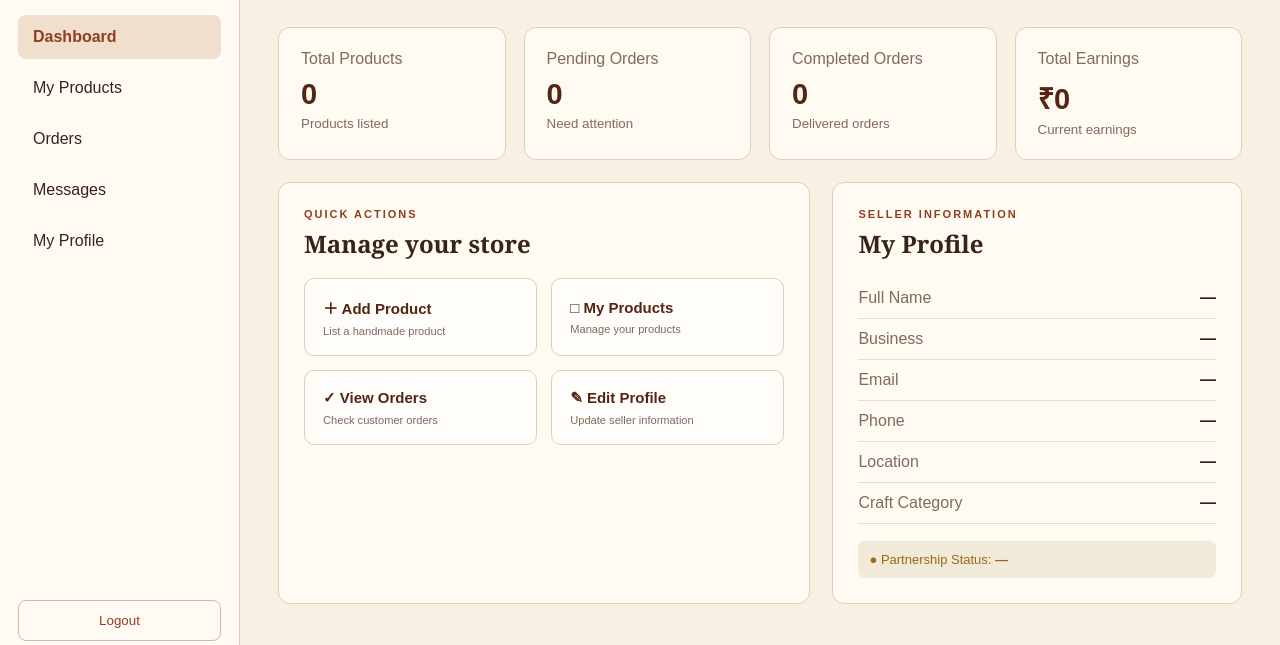
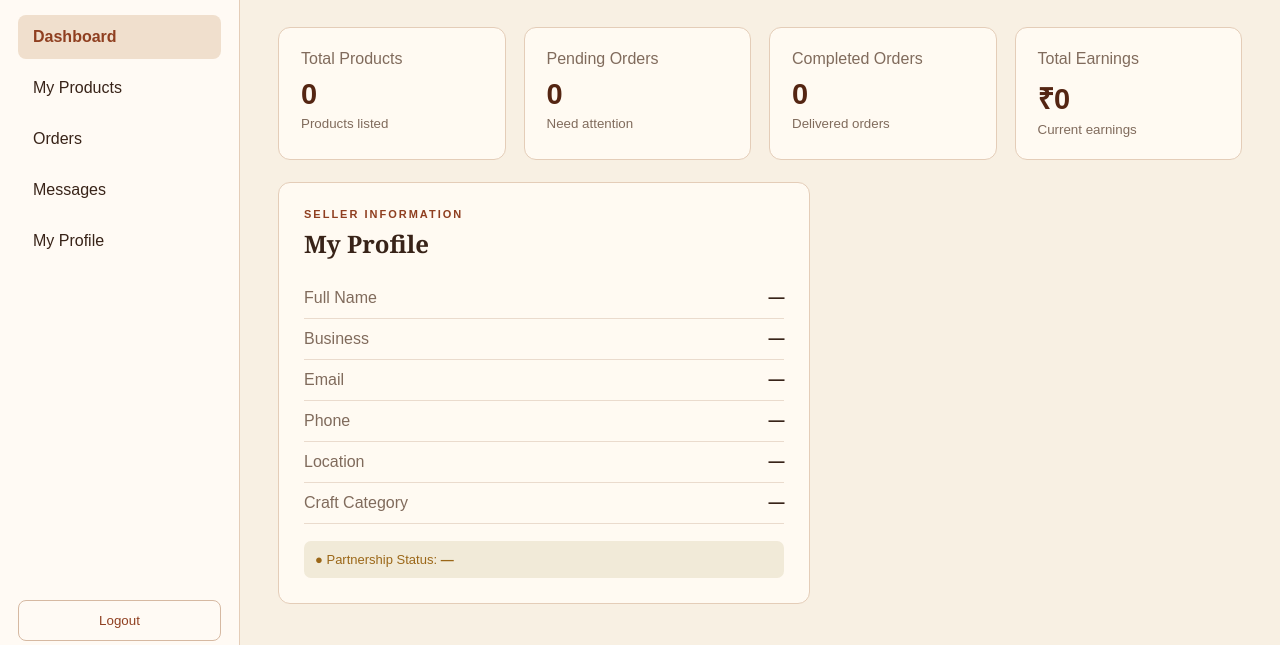
Before and after one commit to PRATYAYCHATTERJEE/shilpam, a plain HTML site: page Frontend/Seller-dashboard.html in a window 1280 px wide. Shown: the part 131-776 px from the top of the page. Drawn offline with Linux system fonts and the light colour scheme.

Commit message:
Remove quick actions panel from Seller-dashboard.html

```diff
--- a/Frontend/Seller-dashboard.html
+++ b/Frontend/Seller-dashboard.html
@@ -47,15 +47,7 @@
     </section>
 
     <section class="columns">
-      <div class="panel">
-        <p class="label">QUICK ACTIONS</p>
-        <h2>Manage your store</h2>
-        <div class="actions">
-          <button><strong>＋ Add Product</strong><small>List a handmade product</small></button>
-          <button><strong>□ My Products</strong><small>Manage your products</small></button>
-          <button><strong>✓ View Orders</strong><small>Check customer orders</small></button>
-          <button><strong>✎ Edit Profile</strong><small>Update seller information</small></button>
-        </div>
+
       </div>
 
       <div class="panel">
```
